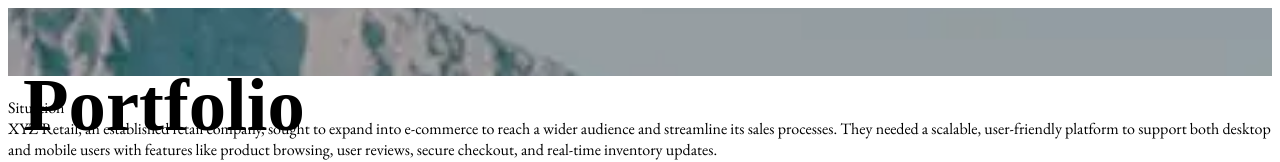
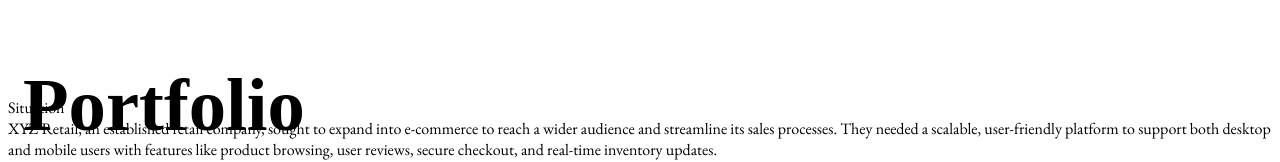
Before and after one commit to victor-a-win/portofolio-apps, a Next.js app: page /home/sections/portofolio-section/portofolio-section in a window 1280 px wide. Shown: the top 162 px of the page. Built offline with nearby package versions, Linux system fonts and the light colour scheme.

Commit message:
fix(bg):change background of page

```diff
--- a/src/app/page.tsx
+++ b/src/app/page.tsx
@@ -2,7 +2,7 @@ import HomeView from "@/pages/home";
 
 export default function Home() {
   return (
-  <div className="bg-blue-200">
+  <div className="bg-white">
     <HomeView />
   </div>
   )
--- a/src/pages/home/sections/contact-section/components/contact-form.tsx
+++ b/src/pages/home/sections/contact-section/components/contact-form.tsx
@@ -96,7 +96,7 @@ export default function ContactForm() {
 
       {/* Popup Modal */}
       {showPopup && (
-        <div className="fixed inset-0 bg-black bg-opacity-50 flex items-center justify-center z-50 p-4">
+        <div className="fixed inset-0 flex items-center justify-center z-50 p-4">
           <div className="bg-white p-6 rounded-lg shadow-xl max-w-md w-full mx-4 relative">
             <button
               onClick={closePopup}
--- a/src/pages/home/sections/portofolio-section/portofolio.style.css
+++ b/src/pages/home/sections/portofolio-section/portofolio.style.css
@@ -1,8 +1,8 @@
 @import url('https://fonts.googleapis.com/css2?family=EB+Garamond:ital,wght@0,400..800;1,400..800&display=swap');
 
 .Header-Portfolio {
-    background-image: url('/Header_Portofolio.webp');
-    background-color: orange;
+    /* background-image: url('/Header_Portofolio.webp'); */
+    background-color: white;
     height: 60px;
     background-position: center;
     background-repeat: no-repeat;
```
